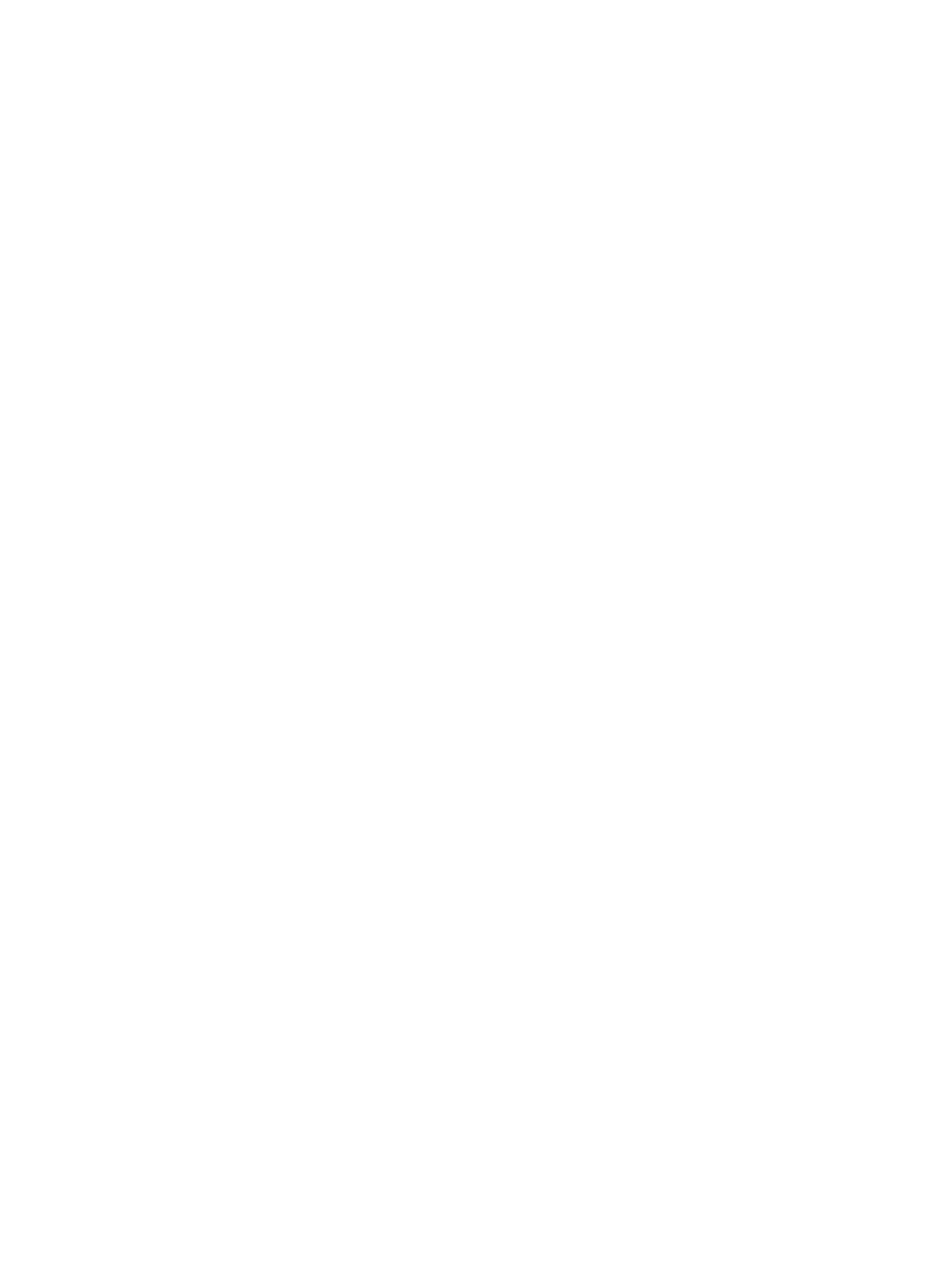
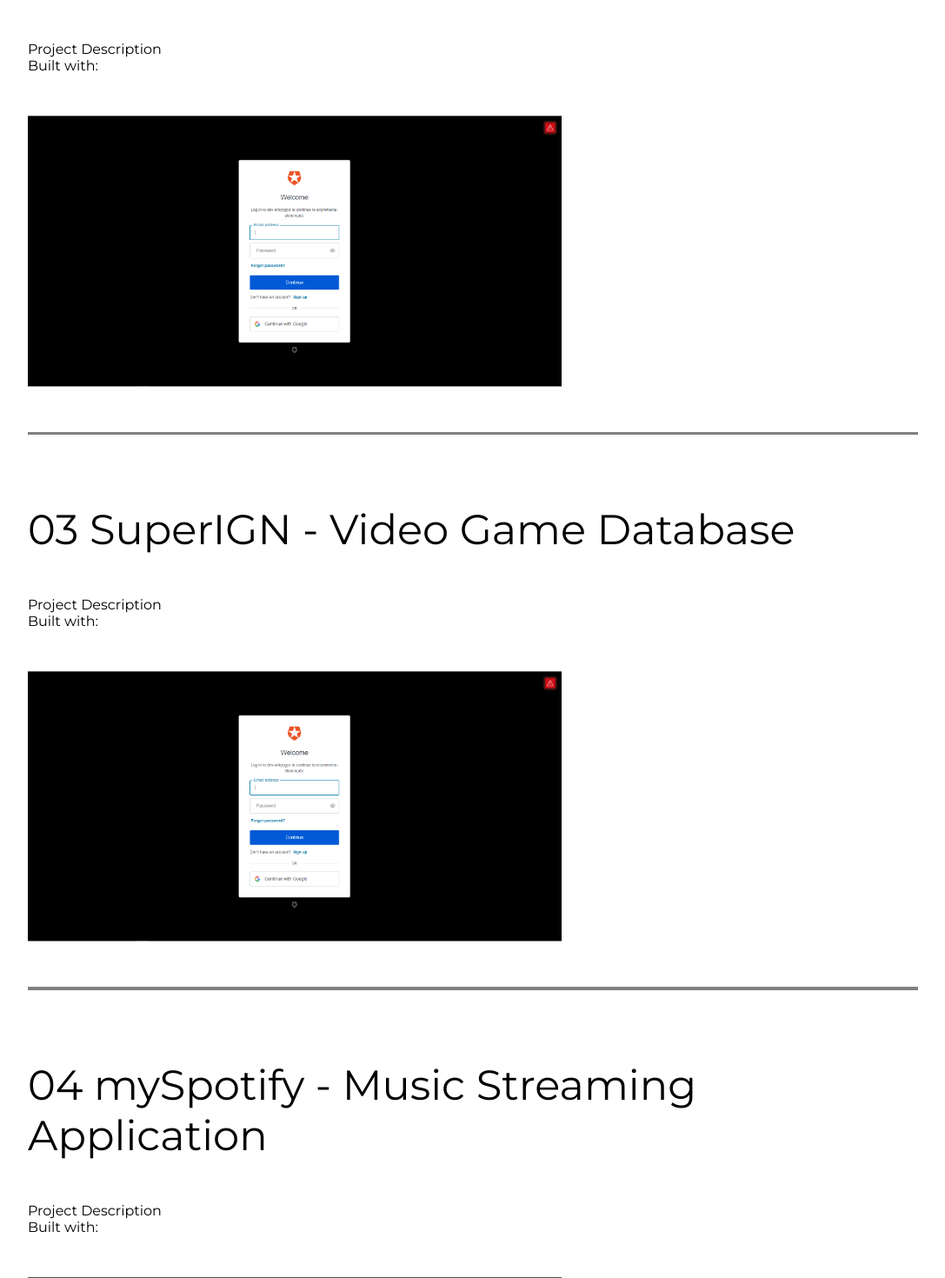
Before and after one commit to torsumkhan/portfolio, a React (Create React App) app: page / in a window 1280 px wide. Shown: the part 2100-3570 px from the top of the page at 87% size, without its empty margins (96-1183 px from the left). Before the commit the page ends 2064 px from the top, so only its background shows below. Built offline with nearby package versions, Linux system fonts and the light colour scheme.

Commit message:
complete project dropdown

```diff
--- a/src/components/DropDown.js
+++ b/src/components/DropDown.js
@@ -1,9 +1,21 @@
 import React, { useState } from "react";
+import { motion } from "framer-motion";
 
-const DropDown = ({ children }) => {
+const DropDown = ({ children, title }) => {
   const [dropDown, setDropDown] = useState(true);
   return (
-    <div onClick={() => setDropDown(!dropDown)}>{dropDown ? children : ""}</div>
+    <motion.div
+      layout
+      className="project"
+      onClick={() => setDropDown(!dropDown)}
+      style={{ cursor: "Pointer" }}
+    >
+      <motion.h2 layout style={{ fontSize: "3rem", fontWeight: 400 }}>
+        {title}
+      </motion.h2>
+      {dropDown ? children : ""}
+      <motion.div layout className="project-line"></motion.div>
+    </motion.div>
   );
 };
 
--- a/src/components/Projects.js
+++ b/src/components/Projects.js
@@ -3,23 +3,56 @@ import styled from "styled-components";
 import { motion } from "framer-motion";
 import auth0 from "../images/auth0.PNG";
 import DropDown from "./DropDown";
+import { AnimateSharedLayout } from "framer-motion";
 
 const Projects = () => {
   return (
     <StyledProjectContainer>
       <h2>Projects</h2>
       <div>
-        <h2>01 Kursi-ecommerce store</h2>
-        <div className="details-container">
-          <DropDown>
+        <AnimateSharedLayout>
+          <motion.div className="details-container" layout>
+            <DropDown title="01 Kursi - Ecommerce Store">
               <div className="details">
                 <p>Project Description</p>
                 <p>Built with: </p>
               </div>
               <img src={auth0} />
             </DropDown>
+
+            <DropDown title="02 Capture - Social Media App">
+              <div className="details">
+                <p>Project Description</p>
+                <p>Built with: </p>
               </div>
-        <div className="project-line"></div>
+              <img src={auth0} />
+            </DropDown>
+
+            <DropDown title="03 SuperIGN - Video Game Database">
+              <div className="details">
+                <p>Project Description</p>
+                <p>Built with: </p>
+              </div>
+              <img src={auth0} />
+            </DropDown>
+
+            <DropDown title="04 mySpotify - Music Streaming Application">
+              <div className="details">
+                <p>Project Description</p>
+                <p>Built with: </p>
+              </div>
+              <img src={auth0} />
+            </DropDown>
+
+            <DropDown title="05 MegaPexels - Image Sharing Application">
+              <div className="details">
+                <p>Project Description</p>
+                <p>Built with: </p>
+              </div>
+              <img src={auth0} />
+            </DropDown>
+          </motion.div>
+        </AnimateSharedLayout>
       </div>
     </StyledProjectContainer>
   );
@@ -27,27 +60,27 @@ const Projects = () => {
 
 const StyledProjectContainer = styled(motion.div)`
   min-height: 100vh;
-  padding: 5rem 10rem;
+  margin: 4rem 8rem;
 
   h2 {
     display: block;
     font-size: 3rem;
   }
   .project-line {
-    background: black;
+    background: gray;
     height: 0.2rem;
-    margin: 2rem 0rem;
+    margin: 3rem 0rem;
     width: 100%;
   }
   .project {
-    padding: 3rem 0rem;
+    padding: 1rem 0rem;
     cursor: pointer;
   }
 
   .details-container {
-    display: grid;
-    grid-template-columns: 1fr 1fr;
-    align-items: center;
+    display: flex;
+    flex-direction: column;
+
     .details {
       margin-top: 3rem;
     }
```
Lines whose indentation alone changed are shown as unchanged.
